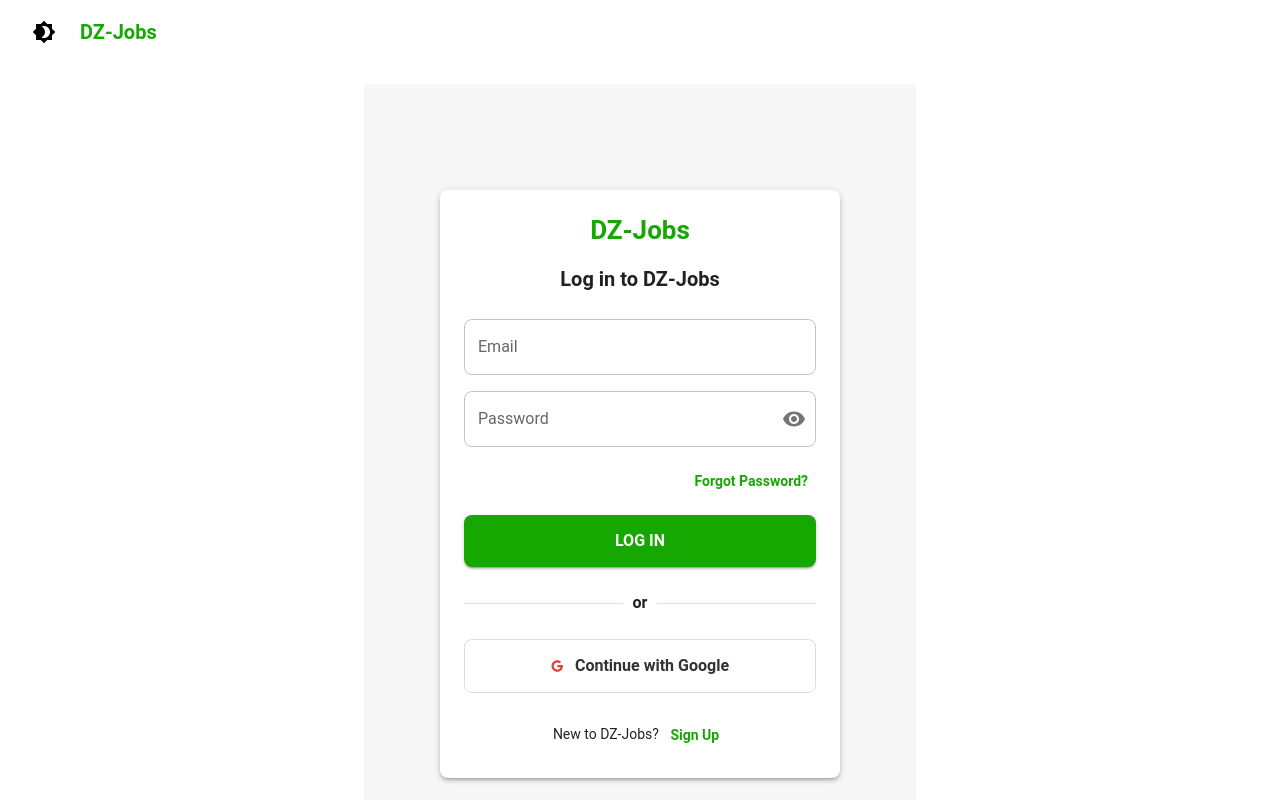
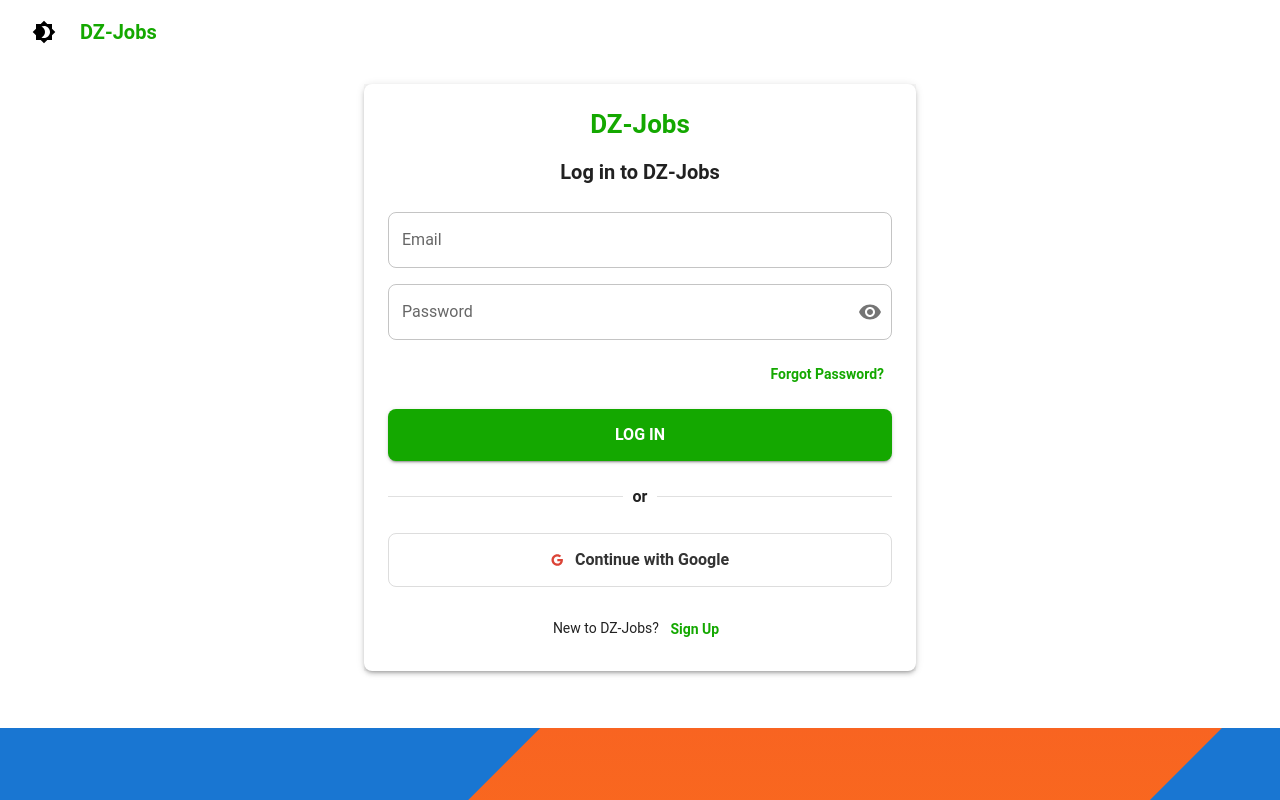
Before and after one commit to Solomon-Sefiw/DZJob, a React (Vite) app in the folder dz-jobs/: page /login in a window 1280 px wide. Shown: the top 800 px of the page. Built offline with nearby package versions, Linux system fonts and the light colour scheme.

Commit message:
page updated

```diff
--- a/dz-jobs/src/components/layout/Header.tsx
+++ b/dz-jobs/src/components/layout/Header.tsx
@@ -145,7 +145,7 @@
             boxShadow: "0 -2px 5px rgba(0,0,0,0.1)",
           }}
         >
-          {menuItems.map((item) => (
+           { user.userId &&  menuItems.map((item) => (
             <BottomNavigationAction
               key={item.label}
               label={isMobile ? "" : item.label}
--- a/dz-jobs/src/features/user/login.tsx
+++ b/dz-jobs/src/features/user/login.tsx
@@ -97,14 +97,12 @@
           justifyContent: "center",
           alignItems: "center",
           backgroundColor: theme.palette.mode === "dark" ? "#121212" : "#f7f7f7",
-          minHeight: "100vh", // Ensure the container takes full viewport height
         }}
       >
         <Paper
           sx={{
             padding: 3,
             width: "100%",
-            maxWidth: "400px", // Added a maximum width for better readability on larger screens
             borderRadius: 2,
             boxShadow: 3,
             textAlign: "center",
```
